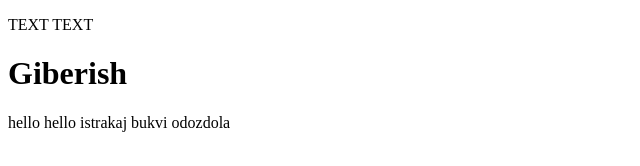
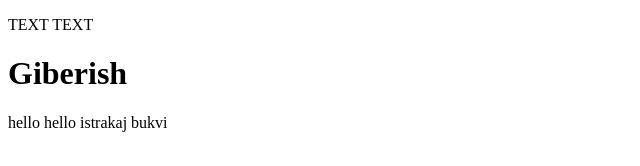
Before and after one commit to igor-kalkov/Test, a plain HTML site: page index.html in a window 1280 px wide. Shown: the full height of the page, 0-640 px from the left. Drawn offline with Linux system fonts and the light colour scheme.

Commit message:
deleted sth

```diff
--- a/index.html
+++ b/index.html
@@ -12,7 +12,7 @@
     hello hello
 
 
-    istrakaj bukvi odozdola
+    istrakaj bukvi
 
 </body>
 </html>
```
